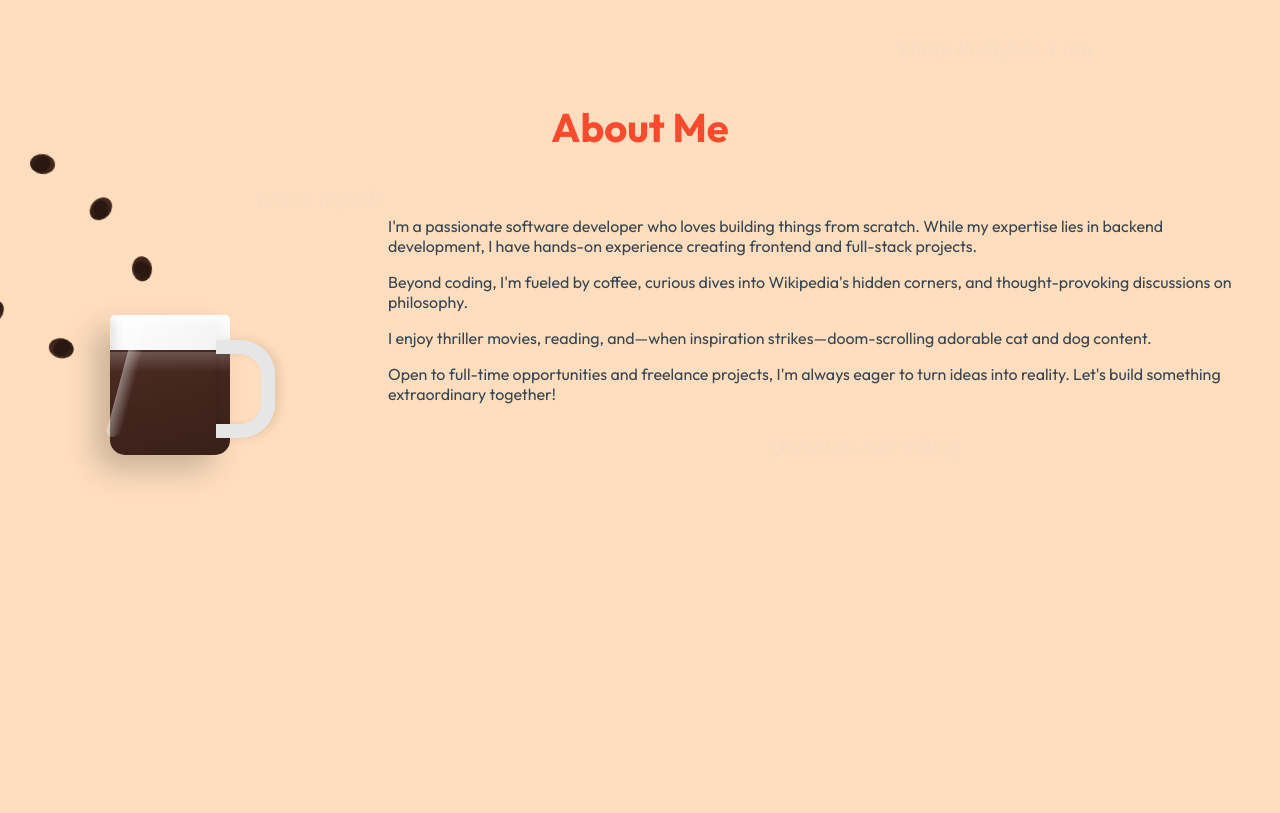
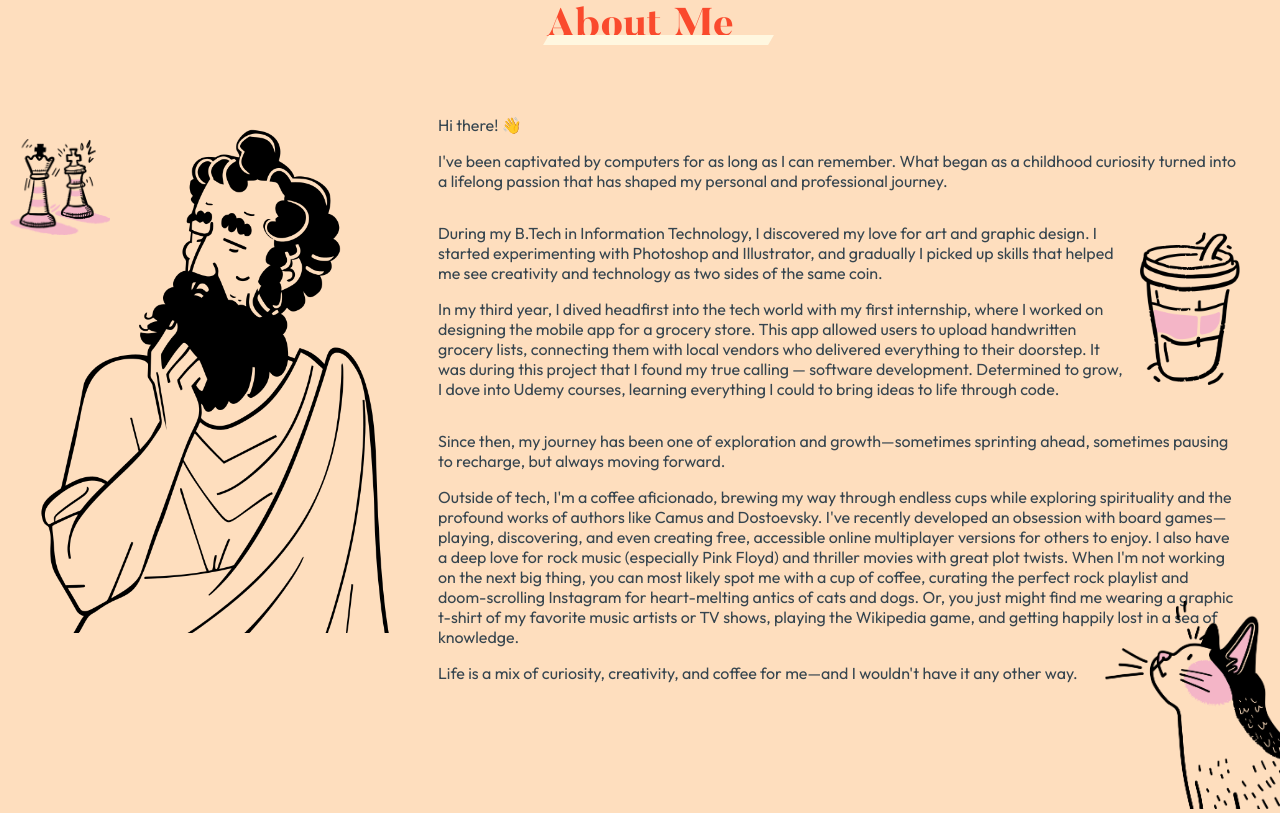
Before and after one commit to g-ravity/portfolio, an Astro site: page / in a window 1280 px wide. Shown: the part 1032-1845 px from the top of the page. Built offline with nearby package versions, Linux system fonts and the light colour scheme; Astro itself is replaced by a stand-in of ours.

Commit message:
feat: updated about section

```diff
--- a/src/components/About.astro
+++ b/src/components/About.astro
@@ -4,63 +4,64 @@
 
 <section id="about" class="about-section">
   <div class="about-container">
-    <h2 class="section-title">About Me</h2>
+    <h2 class="section-title"><span>About Me</span></h2>
 
     <div class="content-wrapper">
-      <div class="coffee-scene">
-        <div class="coffee-mug">
-          <div class="mug">
-            <div class="coffee">
-              <div class="steam">
-                <span></span>
-                <span></span>
-                <span></span>
-                <span></span>
-              </div>
-            </div>
-            <div class="mug-shine"></div>
-            <div class="handle"></div>
-          </div>
-        </div>
-
-        <div class="coffee-beans">
-          <div class="bean"></div>
-          <div class="bean"></div>
-          <div class="bean"></div>
-          <div class="bean"></div>
-          <div class="bean"></div>
-          <div class="bean"></div>
-        </div>
+      <div>
+        <img src="/philosopher.png" alt="Philosopher" class="philosopher" />
+        <img src="/cat.png" alt="Cat" class="cat" />
+        <img src="/chess.png" alt="Chess" class="chess" />
       </div>
 
       <div class="text-content">
+        <p>Hi there! 👋</p>
         <p>
-          I'm a passionate software developer who loves building things from scratch. While my
-          expertise lies in backend development, I have hands-on experience creating frontend and
-          full-stack projects.
+          I've been captivated by computers for as long as I can remember. What began as a childhood
+          curiosity turned into a lifelong passion that has shaped my personal and professional
+          journey.
         </p>
-
+        <div style="display: flex; align-items: center">
+          <div>
+            <p>
+              During my B.Tech in Information Technology, I discovered my love for art and graphic
+              design. I started experimenting with Photoshop and Illustrator, and gradually I picked
+              up skills that helped me see creativity and technology as two sides of the same coin.
+            </p>
+            <p>
+              In my third year, I dived headfirst into the tech world with my first internship,
+              where I worked on designing the mobile app for a grocery store. This app allowed users
+              to upload handwritten grocery lists, connecting them with local vendors who delivered
+              everything to their doorstep. It was during this project that I found my true calling
+              — software development. Determined to grow, I dove into Udemy courses, learning
+              everything I could to bring ideas to life through code.
+            </p>
+          </div>
+          <div style="margin-left: 15px">
+            <img src="/coffee-cup.png" alt="Coffee" class="coffee" />
+          </div>
+        </div>
         <p>
-          Beyond coding, I'm fueled by coffee, curious dives into Wikipedia's hidden corners, and
-          thought-provoking discussions on philosophy.
+          Since then, my journey has been one of exploration and growth—sometimes sprinting ahead,
+          sometimes pausing to recharge, but always moving forward.
         </p>
-
         <p>
-          I enjoy thriller movies, reading, and—when inspiration strikes—doom-scrolling adorable cat
-          and dog content.
+          Outside of tech, I'm a coffee aficionado, brewing my way through endless cups while
+          exploring spirituality and the profound works of authors like Camus and Dostoevsky. I've
+          recently developed an obsession with board games—playing, discovering, and even creating
+          free, accessible online multiplayer versions for others to enjoy. I also have a deep love
+          for rock music (especially Pink Floyd) and thriller movies with great plot twists. When
+          I'm not working on the next big thing, you can most likely spot me with a cup of coffee,
+          curating the perfect rock playlist and doom-scrolling Instagram for heart-melting antics
+          of cats and dogs. Or, you just might find me wearing a graphic t-shirt of my favorite
+          music artists or TV shows, playing the Wikipedia game, and getting happily lost in a sea
+          of knowledge.
         </p>
-
         <p>
-          Open to full-time opportunities and freelance projects, I'm always eager to turn ideas
-          into reality. Let's build something extraordinary together!
+          Life is a mix of curiosity, creativity, and coffee for me—and I wouldn't have it any other
+          way.
         </p>
       </div>
     </div>
-  </div>
-  <div class="floating-elements">
-    <div class="philosophy-quote" style="top: 20%; left: 70%">Think therefore I am</div>
-    <div class="philosophy-quote" style="top: 35%; left: 20%">Know thyself</div>
-    <div class="philosophy-quote" style="top: 60%; left: 60%">Question everything</div>
   </div>
 </section>
 
@@ -87,6 +88,23 @@
     margin-bottom: 3rem;
     text-align: center;
     color: var(--accent);
+    font-family: 'Butler';
+    font-weight: 800;
+  }
+
+  .section-title span {
+    position: relative;
+  }
+
+  .section-title span::after {
+    content: '';
+    position: absolute;
+    bottom: 2px;
+    left: 0px;
+    width: 120%;
+    height: 10px;
+    background: var(--underline);
+    transform: skewX(-30deg);
   }
 
   .content-wrapper {
@@ -94,231 +112,33 @@
     grid-template-columns: auto 1fr;
     gap: 3rem;
     align-items: start;
-  }
-
-  /* Floating philosophy quotes */
-  .floating-elements {
-    position: absolute;
-    width: 100%;
-    height: 100%;
-    top: 0;
-    left: 0;
-    pointer-events: none;
-  }
-
-  .philosophy-quote {
-    position: absolute;
-    font-family: 'Times New Roman', serif;
-    font-style: italic;
-    color: rgba(204, 214, 246, 0.1);
-    font-size: 1.5rem;
-    white-space: nowrap;
-  }
-
-  /* Coffee scene styles */
-  .coffee-scene {
-    width: 300px;
-    height: 400px;
-    position: sticky;
-    top: 100px;
-    display: flex;
-    align-items: center;
-    justify-content: center;
-  }
-
-  /* Coffee mug styles */
-  .coffee-mug {
-    width: 160px;
-    height: 160px;
     position: relative;
   }
 
-  .mug {
-    width: 120px;
-    height: 140px;
-    background: linear-gradient(145deg, #ffffff, #e6e6e6);
-    border-radius: 5px 5px 20px 20px;
-    position: relative;
-    transform-origin: 50% 100%;
-    animation: mugFloat 4s ease-in-out infinite;
-    box-shadow:
-      -15px 15px 30px rgba(0, 0, 0, 0.2),
-      inset -5px 5px 10px rgba(255, 255, 255, 0.8),
-      inset 5px -5px 10px rgba(0, 0, 0, 0.1);
+  .cat,
+  .chess {
+    position: absolute;
   }
 
-  .mug-shine {
-    position: absolute;
-    top: 10px;
-    left: 10px;
-    width: 15px;
-    height: 80%;
-    background: linear-gradient(90deg, rgba(255, 255, 255, 0.4), transparent);
-    border-radius: 10px;
-    transform: skewX(-15deg);
+  .philosopher {
+    width: 350px;
+    margin-top: 30px;
   }
 
-  .coffee {
-    width: 100%;
-    height: 75%;
-    background: linear-gradient(165deg, #4b2b23, #382018);
-    position: absolute;
-    bottom: 0;
-    border-radius: 0 0 15px 15px;
-    overflow: hidden;
+  .cat {
+    width: 200px;
+    bottom: -110px;
+    right: -65px;
   }
 
-  .coffee::after {
-    content: '';
-    position: absolute;
-    top: 0;
-    left: 0;
-    width: 100%;
-    height: 20px;
-    background: linear-gradient(rgba(255, 255, 255, 0.2), transparent);
-    animation: coffeeWave 2s ease-in-out infinite;
+  .coffee,
+  .chess {
+    width: 100px;
   }
 
-  .handle {
-    width: 45px;
-    height: 70px;
-    border: 14px solid;
-    border-color: #e6e6e6;
-    border-left: 0;
-    border-radius: 0 35px 35px 0;
-    position: absolute;
-    right: -45px;
-    top: 25px;
-    box-shadow:
-      5px 0 10px rgba(0, 0, 0, 0.1),
-      inset 2px 0 5px rgba(0, 0, 0, 0.1);
-  }
-
-  /* Steam animation */
-  .steam {
-    position: absolute;
-    top: -30px;
-    left: 50%;
-    transform: translateX(-50%);
-    width: 60px;
-    height: 30px;
-  }
-
-  .steam span {
-    position: absolute;
-    width: 3px;
-    height: 35px;
-    background: rgba(255, 255, 255, 0.1);
-    border-radius: 50%;
-    filter: blur(2px);
-  }
-
-  .steam span:nth-child(1) {
-    left: 10px;
-    animation: steam 3s infinite 0.2s;
-  }
-  .steam span:nth-child(2) {
-    left: 25px;
-    animation: steam 3s infinite 0.6s;
-  }
-  .steam span:nth-child(3) {
-    left: 40px;
-    animation: steam 3s infinite 1s;
-  }
-  .steam span:nth-child(4) {
-    left: 15px;
-    animation: steam 3s infinite 1.4s;
-  }
-
-  /* Coffee beans */
-  .coffee-beans {
-    position: absolute;
-    width: 300px;
-    height: 300px;
-    pointer-events: none;
-    transform: translate(-50%, -50%);
-    left: 50%;
-    top: 50%;
-  }
-
-  .bean {
-    position: absolute;
-    width: 20px;
-    height: 25px;
-    background: linear-gradient(145deg, #4b2b23, #2a1810);
-    border-radius: 50%;
-    transform-origin: center;
-    opacity: 0;
-  }
-
-  .bean::before {
-    content: '';
-    position: absolute;
-    width: 70%;
-    height: 70%;
-    background: #2a1810;
-    border-radius: 50%;
-    top: 15%;
-    left: 15%;
-    transform: rotate(-45deg);
-  }
-
-  @keyframes floatBean {
-    0% {
-      transform: translate(var(--x1), var(--y1)) rotate(0deg);
-      opacity: 1;
-    }
-    25% {
-      transform: translate(var(--x2), var(--y4)) rotate(90deg);
-      opacity: 1;
-    }
-    50% {
-      transform: translate(var(--x3), var(--y3)) rotate(180deg);
-      opacity: 1;
-    }
-    75% {
-      transform: translate(var(--x4), var(--y2)) rotate(270deg);
-      opacity: 1;
-    }
-    100% {
-      transform: translate(var(--x1), var(--y1)) rotate(360deg);
-      opacity: 1;
-    }
-  }
-
-  /* Animations */
-  @keyframes mugFloat {
-    0%,
-    100% {
-      transform: translateY(0);
-    }
-    50% {
-      transform: translateY(-10px);
-    }
-  }
-
-  @keyframes steam {
-    0% {
-      transform: translateY(0) scaleX(1) rotate(0deg);
-      opacity: 0;
-    }
-    50% {
-      opacity: 0.2;
-    }
-    100% {
-      transform: translateY(-30px) scaleX(3) rotate(15deg);
-      opacity: 0;
-    }
-  }
-
-  @keyframes coffeeWave {
-    0%,
-    100% {
-      transform: translateY(0);
-    }
-    50% {
-      transform: translateY(2px);
-    }
+  .chess {
+    top: 40px;
+    left: -30px;
   }
 
   /* Responsive design */
@@ -328,58 +148,8 @@
       text-align: center;
     }
 
-    .coffee-scene {
-      margin: 0 auto;
-      position: relative;
-      top: 0;
-    }
-
     .text-content {
       padding: 1rem;
     }
   }
 </style>
-
-<script>
-  document.addEventListener('DOMContentLoaded', () => {
-    const beans = document.querySelectorAll('.bean');
-
-    function generatePoints() {
-      const radius = 100; // Radius of the floating area
-      const points = [];
-      for (let i = 0; i < 4; i++) {
-        const angle = (Math.PI * 2 * i) / 4;
-        const variance = radius * 0.3; // 30% variance for randomness
-        const distance = radius + (Math.random() * variance - variance / 2);
-        points.push({
-          x: Math.cos(angle) * distance,
-          y: Math.sin(angle) * distance,
-        });
-      }
-      return points;
-    }
-
-    function initBean(bean, index) {
-      const points = generatePoints();
-      const duration = 15 + Math.random() * 5; // Random duration between 15-20s
-      const delay = (index / beans.length) * -duration; // Stagger the start times
-
-      // Set CSS variables for the animation points
-      bean.style.setProperty('--x1', `${points[0].x}px`);
-      bean.style.setProperty('--y1', `${points[0].y}px`);
-      bean.style.setProperty('--x2', `${points[1].x}px`);
-      bean.style.setProperty('--y2', `${points[1].y}px`);
-      bean.style.setProperty('--x3', `${points[2].x}px`);
-      bean.style.setProperty('--y3', `${points[2].y}px`);
-      bean.style.setProperty('--x4', `${points[3].x}px`);
-      bean.style.setProperty('--y4', `${points[3].y}px`);
-
-      // Apply the animation
-      bean.style.animation = `floatBean ${duration}s ${delay}s linear infinite`;
-    }
-
-    beans.forEach((bean, index) => {
-      initBean(bean, index);
-    });
-  });
-</script>
--- a/src/components/Hero.astro
+++ b/src/components/Hero.astro
@@ -166,12 +166,12 @@
 
   .name-container .welcome {
     position: absolute;
-    top: 50px;
-    left: 70px;
+    top: 40px;
+    left: 60px;
   }
 
   .welcome img {
-    width: 300px;
+    width: 265px;
   }
 
   .welcome p {
--- a/src/components/Navbar.astro
+++ b/src/components/Navbar.astro
@@ -141,7 +141,7 @@
   .nav-item::after {
     content: '';
     position: absolute;
-    bottom: -2px; /* Adjust for tilt */
+    bottom: -2px;
     left: 0px;
     width: 0;
     height: 6px;
--- a/src/layouts/Layout.astro
+++ b/src/layouts/Layout.astro
@@ -44,6 +44,7 @@ const { title = 'Ravik Ganguly' } = Astro.props;
     --bg-primary: #fedebe;
     --text: #36454f;
     --mute: #b0b0b0;
+    --underline: #fff7e0;
   }
 
   @font-face {
```
Also changed, not shown: public/cat.png (added), public/chess.png (added), public/coffee-cup.png (added), public/coffee.png (added), public/philosopher.png (added), public/plants.png, public/plants1.png (added), public/plants2.png (added), public/plants3.png (added).
